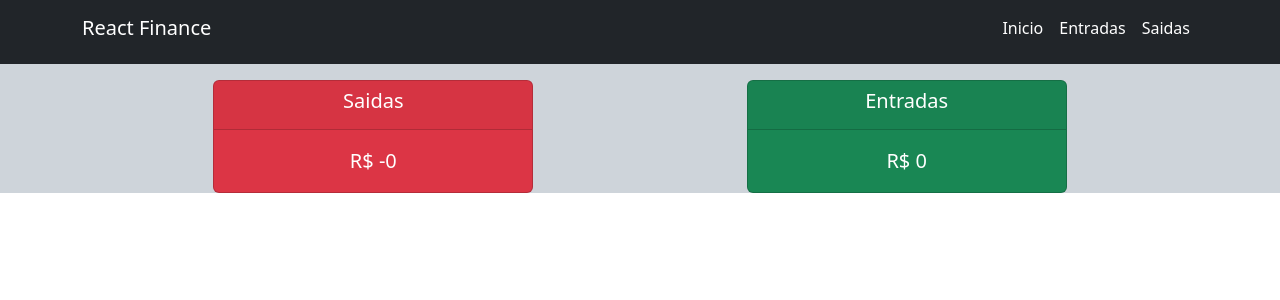
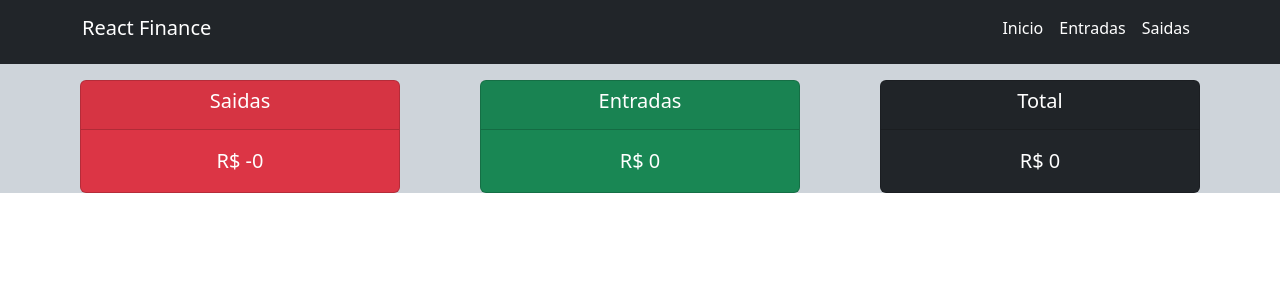
Before and after one commit to joaov1ct0r/react-finance, a React (Vite) app: page / in a window 1280 px wide. Shown: the top 300 px of the page. Built offline with nearby package versions, Linux system fonts and the light colour scheme.

Commit message:
feat: CardTotal adicionado a app

```diff
--- a/src/App.tsx
+++ b/src/App.tsx
@@ -7,6 +7,7 @@ import { useSelector } from "react-redux";
 import { ReduxState } from "./store";
 import CardNegative from "./components/CardNegative";
 import CardPositive from "./components/CardPositive";
+import CardTotal from "./components/CardTotal";
 
 function App() {
   const finances: Finance[] = useSelector((state: ReduxState) => {
@@ -24,6 +25,7 @@ function App() {
       <div className="d-flex justify-content-evenly mt-3">
         <CardNegative />
         <CardPositive />
+        <CardTotal />
       </div>
       <div>
         <ul>
--- a/src/components/CardTotal.tsx
+++ b/src/components/CardTotal.tsx
@@ -13,7 +13,7 @@ export default function CardTotal(): JSX.Element {
   }, 0);
 
   return (
-    <div className="card w-25 bg-success text-center">
+    <div className="card w-25 bg-dark text-center">
       <div className="card-header">
         <h5 className="card-title text-white">Total</h5>
       </div>
```
